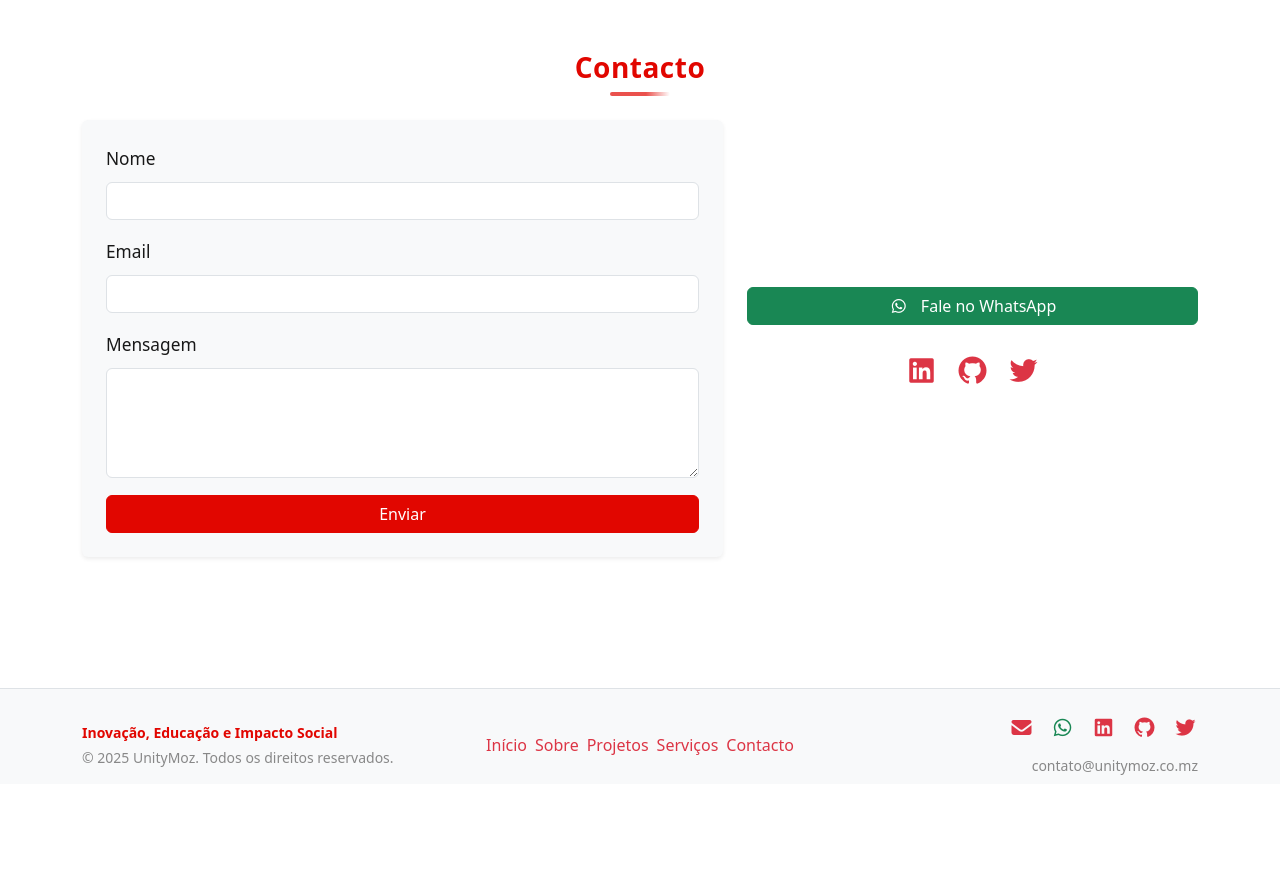
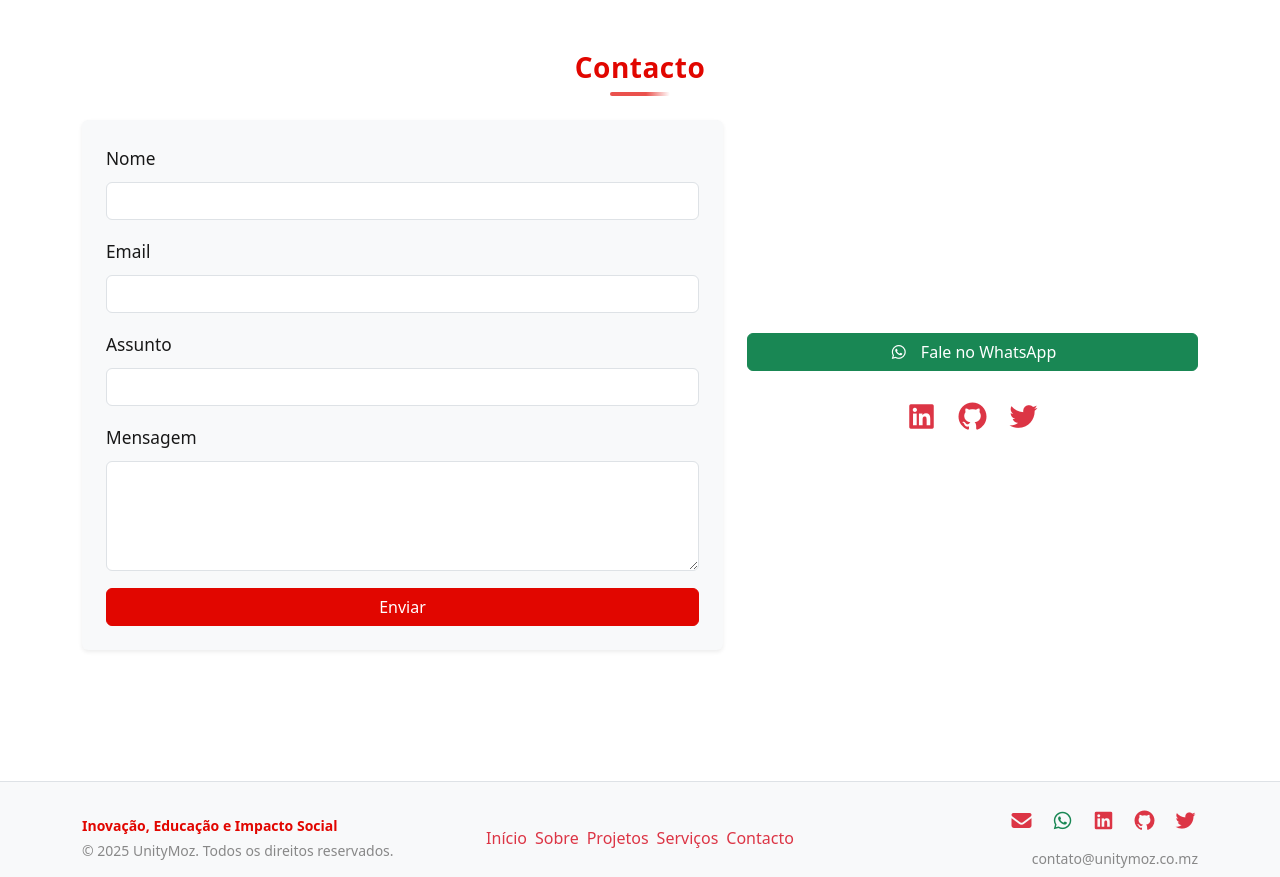
Before and after one commit to unitymoz/unitymoz-portfolio, a React (Create React App) app: page / in a window 1280 px wide. Shown: the part 3580-4457 px from the top of the page. Before the commit the page ends 4364 px from the top, so only its background shows below. Built offline with nearby package versions, Linux system fonts and the light colour scheme.

Commit message:
Adiciona integração com EmailJS e campo de assunto no formulário de contato

```diff
--- a/package.json
+++ b/package.json
@@ -6,6 +6,7 @@
     "@fortawesome/fontawesome-free": "^7.0.0",
     "bootstrap": "^5.3.7",
     "cra-template-pwa": "2.0.0",
+    "emailjs-com": "^3.2.0",
     "framer-motion": "^12.23.6",
     "react": "^19.1.0",
     "react-dom": "^19.1.0",
--- a/src/ContactSection.js
+++ b/src/ContactSection.js
@@ -1,5 +1,6 @@
 import React, { useState } from 'react';
 import { motion } from 'framer-motion';
+import emailjs from 'emailjs-com'; // Adicionado para integração com EmailJS
 
 /**
  * ContactSection: Seção de contacto com formulário, WhatsApp e redes sociais.
@@ -7,7 +8,7 @@ import { motion } from 'framer-motion';
  */
 function ContactSection() {
   // Estado do formulário
-  const [form, setForm] = useState({ name: '', email: '', message: '' });
+  const [form, setForm] = useState({ name: '', email: '', title: '', message: '' });
   const [submitted, setSubmitted] = useState(false);
   const [errors, setErrors] = useState({});
   const [loading, setLoading] = useState(false);
@@ -17,6 +18,7 @@ function ContactSection() {
     const newErrors = {};
     if (!form.name.trim()) newErrors.name = 'Por favor, preencha seu nome.';
     if (!form.email.trim() || !/^[^@\s]+@[^@\s]+\.[^@\s]+$/.test(form.email)) newErrors.email = 'Digite um e-mail válido.';
+    if (!form.title.trim()) newErrors.title = 'Digite o assunto.';
     if (!form.message.trim()) newErrors.message = 'Digite sua mensagem.';
     return newErrors;
   };
@@ -28,6 +30,7 @@ function ContactSection() {
   };
 
   // Simula envio do formulário
+  // Substituir função handleSubmit para envio real via EmailJS
   const handleSubmit = (e) => {
     e.preventDefault();
     const validation = validate();
@@ -37,12 +40,22 @@ function ContactSection() {
       return;
     }
     setLoading(true);
-    setTimeout(() => {
-      setLoading(false);
-      setSubmitted(true);
-      setForm({ name: '', email: '', message: '' });
-      setErrors({});
-    }, 1200);
+    // Substitua pelos seus dados do EmailJS:
+    const SERVICE_ID = 'service_mwg22q8';
+    const TEMPLATE_ID = 'template_rwipg2n';
+    const PUBLIC_KEY = 'eXzamXW2mPNEJgauZ';
+    emailjs.send(SERVICE_ID, TEMPLATE_ID, form, PUBLIC_KEY)
+      .then(() => {
+        setLoading(false);
+        setSubmitted(true);
+        setForm({ name: '', email: '', title: '', message: '' });
+        setErrors({});
+      })
+      .catch(() => {
+        setLoading(false);
+        setErrors({ submit: 'Erro ao enviar. Tente novamente.' });
+        setSubmitted(false);
+      });
   };
 
   // WhatsApp e redes sociais
@@ -102,6 +115,22 @@ function ContactSection() {
               {errors.email && <div className="invalid-feedback">{errors.email}</div>}
             </div>
             <div className="mb-3">
+              <label htmlFor="title" className="form-label">Assunto</label>
+              <input
+                type="text"
+                className={`form-control${errors.title ? ' is-invalid' : ''}`}
+                id="title"
+                name="title"
+                value={form.title}
+                onChange={handleChange}
+                required
+                aria-required="true"
+                aria-label="Assunto"
+                aria-invalid={!!errors.title}
+              />
+              {errors.title && <div className="invalid-feedback">{errors.title}</div>}
+            </div>
+            <div className="mb-3">
               <label htmlFor="message" className="form-label">Mensagem</label>
               <textarea
                 className={`form-control${errors.message ? ' is-invalid' : ''}`}
@@ -124,6 +153,10 @@ function ContactSection() {
                 'Enviar'
               )}
             </button>
+            {/* Exibe erro de envio, se houver */}
+            {errors.submit && (
+              <div className="alert alert-danger mt-3" role="alert">{errors.submit}</div>
+            )}
             {submitted && !loading && (
               <div className="alert alert-success mt-3" role="status">Mensagem enviada com sucesso!</div>
             )}
```
Also changed, not shown: 1 other file (tests, documents, lock files or other folders).
